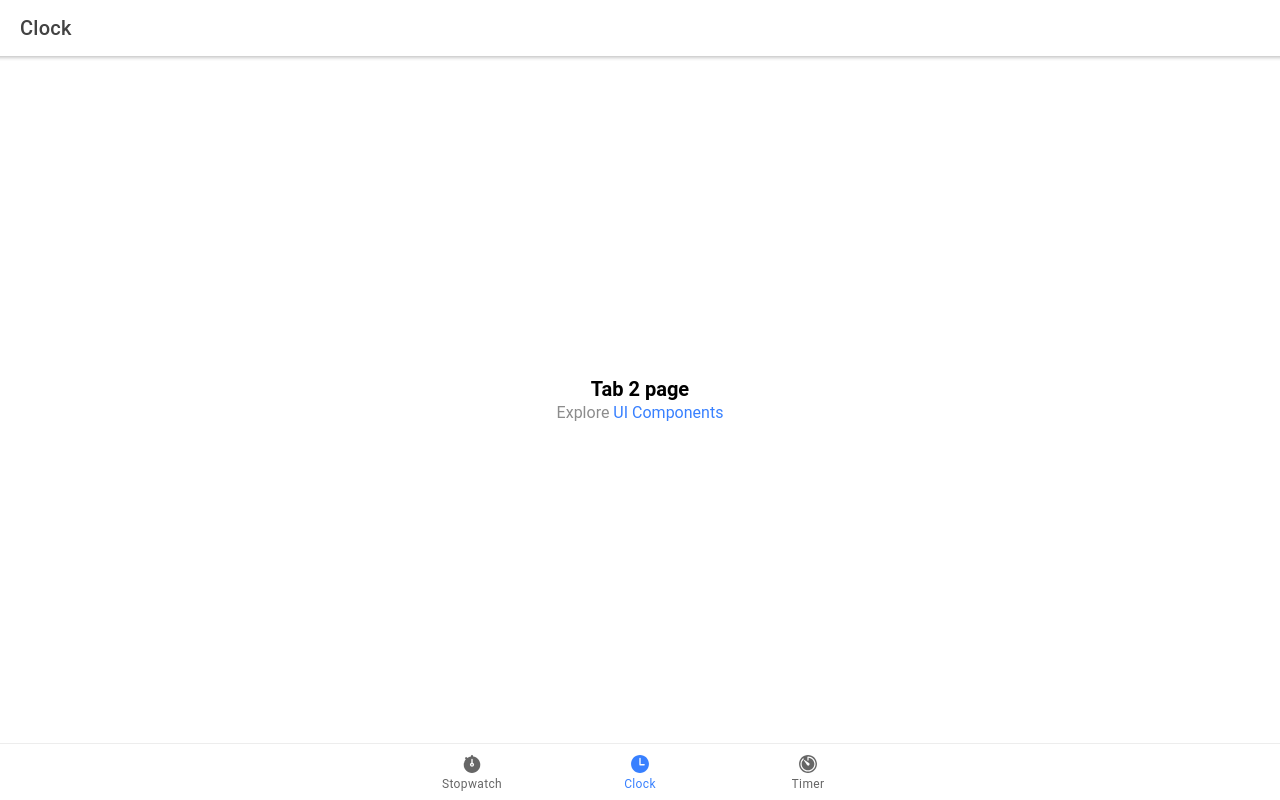
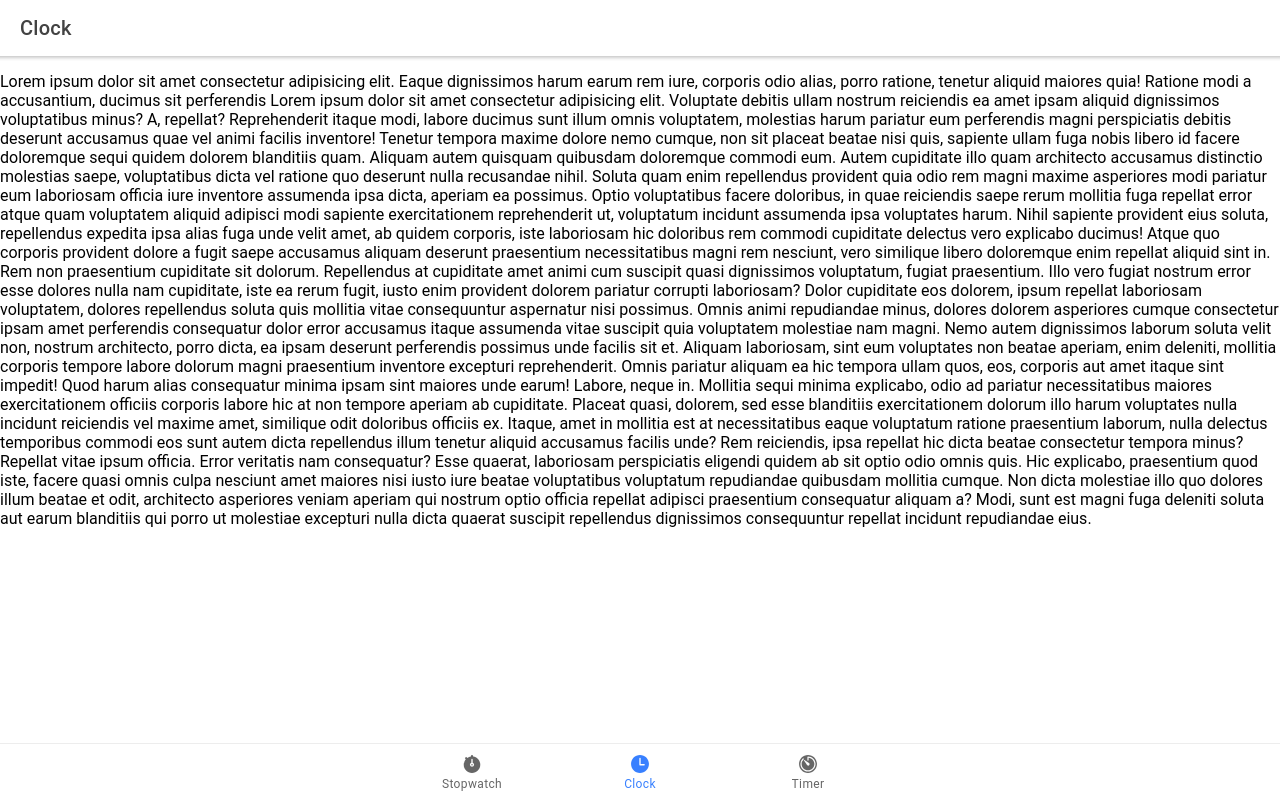
Before and after one commit to Mayank-MP05/Timer-Clock-Stopwatch-Ionic-React-App, a React (Create React App) app: page /clock in a window 1280 px wide. Built offline with nearby package versions, Linux system fonts and the light colour scheme.

Commit message:
Stopwatch Basic UI part 1

```diff
--- a/src/components/Timerdial.tsx
+++ b/src/components/Timerdial.tsx
@@ -14,11 +14,11 @@ const Timerdial: React.FC<ContainerProps> = ({ clock }) => {
   return (
     <div className='container'>
       <h3>HH : MM : SS : MS</h3>
-      <IonItemDivider />
+      <br />
       <h1>
         {clock.hr} | {clock.mm} | {clock.ss} | {clock.ms}
       </h1>
-      <IonItemDivider />
+      <br />
     </div>
   );
 };
--- a/src/pages/Clock.tsx
+++ b/src/pages/Clock.tsx
@@ -23,7 +23,70 @@ const Clock: React.FC = () => {
             <IonTitle size='large'>Tab 2</IonTitle>
           </IonToolbar>
         </IonHeader>
-        <ExploreContainer name='Tab 2 page' />
+        <p>
+          Lorem ipsum dolor sit amet consectetur adipisicing elit. Eaque
+          dignissimos harum earum rem iure, corporis odio alias, porro ratione,
+          tenetur aliquid maiores quia! Ratione modi a accusantium, ducimus sit
+          perferendis Lorem ipsum dolor sit amet consectetur adipisicing elit.
+          Voluptate debitis ullam nostrum reiciendis ea amet ipsam aliquid
+          dignissimos voluptatibus minus? A, repellat? Reprehenderit itaque
+          modi, labore ducimus sunt illum omnis voluptatem, molestias harum
+          pariatur eum perferendis magni perspiciatis debitis deserunt accusamus
+          quae vel animi facilis inventore! Tenetur tempora maxime dolore nemo
+          cumque, non sit placeat beatae nisi quis, sapiente ullam fuga nobis
+          libero id facere doloremque sequi quidem dolorem blanditiis quam.
+          Aliquam autem quisquam quibusdam doloremque commodi eum. Autem
+          cupiditate illo quam architecto accusamus distinctio molestias saepe,
+          voluptatibus dicta vel ratione quo deserunt nulla recusandae nihil.
+          Soluta quam enim repellendus provident quia odio rem magni maxime
+          asperiores modi pariatur eum laboriosam officia iure inventore
+          assumenda ipsa dicta, aperiam ea possimus. Optio voluptatibus facere
+          doloribus, in quae reiciendis saepe rerum mollitia fuga repellat error
+          atque quam voluptatem aliquid adipisci modi sapiente exercitationem
+          reprehenderit ut, voluptatum incidunt assumenda ipsa voluptates harum.
+          Nihil sapiente provident eius soluta, repellendus expedita ipsa alias
+          fuga unde velit amet, ab quidem corporis, iste laboriosam hic
+          doloribus rem commodi cupiditate delectus vero explicabo ducimus!
+          Atque quo corporis provident dolore a fugit saepe accusamus aliquam
+          deserunt praesentium necessitatibus magni rem nesciunt, vero similique
+          libero doloremque enim repellat aliquid sint in. Rem non praesentium
+          cupiditate sit dolorum. Repellendus at cupiditate amet animi cum
+          suscipit quasi dignissimos voluptatum, fugiat praesentium. Illo vero
+          fugiat nostrum error esse dolores nulla nam cupiditate, iste ea rerum
+          fugit, iusto enim provident dolorem pariatur corrupti laboriosam?
+          Dolor cupiditate eos dolorem, ipsum repellat laboriosam voluptatem,
+          dolores repellendus soluta quis mollitia vitae consequuntur aspernatur
+          nisi possimus. Omnis animi repudiandae minus, dolores dolorem
+          asperiores cumque consectetur ipsam amet perferendis consequatur dolor
+          error accusamus itaque assumenda vitae suscipit quia voluptatem
+          molestiae nam magni. Nemo autem dignissimos laborum soluta velit non,
+          nostrum architecto, porro dicta, ea ipsam deserunt perferendis
+          possimus unde facilis sit et. Aliquam laboriosam, sint eum voluptates
+          non beatae aperiam, enim deleniti, mollitia corporis tempore labore
+          dolorum magni praesentium inventore excepturi reprehenderit. Omnis
+          pariatur aliquam ea hic tempora ullam quos, eos, corporis aut amet
+          itaque sint impedit! Quod harum alias consequatur minima ipsam sint
+          maiores unde earum! Labore, neque in. Mollitia sequi minima explicabo,
+          odio ad pariatur necessitatibus maiores exercitationem officiis
+          corporis labore hic at non tempore aperiam ab cupiditate. Placeat
+          quasi, dolorem, sed esse blanditiis exercitationem dolorum illo harum
+          voluptates nulla incidunt reiciendis vel maxime amet, similique odit
+          doloribus officiis ex. Itaque, amet in mollitia est at necessitatibus
+          eaque voluptatum ratione praesentium laborum, nulla delectus
+          temporibus commodi eos sunt autem dicta repellendus illum tenetur
+          aliquid accusamus facilis unde? Rem reiciendis, ipsa repellat hic
+          dicta beatae consectetur tempora minus? Repellat vitae ipsum officia.
+          Error veritatis nam consequatur? Esse quaerat, laboriosam perspiciatis
+          eligendi quidem ab sit optio odio omnis quis. Hic explicabo,
+          praesentium quod iste, facere quasi omnis culpa nesciunt amet maiores
+          nisi iusto iure beatae voluptatibus voluptatum repudiandae quibusdam
+          mollitia cumque. Non dicta molestiae illo quo dolores illum beatae et
+          odit, architecto asperiores veniam aperiam qui nostrum optio officia
+          repellat adipisci praesentium consequatur aliquam a? Modi, sunt est
+          magni fuga deleniti soluta aut earum blanditiis qui porro ut molestiae
+          excepturi nulla dicta quaerat suscipit repellendus dignissimos
+          consequuntur repellat incidunt repudiandae eius.
+        </p>
       </IonContent>
     </IonPage>
   );
--- a/src/pages/Stopwatch.tsx
+++ b/src/pages/Stopwatch.tsx
@@ -5,6 +5,9 @@ import {
   IonPage,
   IonTitle,
   IonToolbar,
+  IonButton,
+  IonList,
+  IonItem,
 } from "@ionic/react";
 import ExploreContainer from "../components/ExploreContainer";
 import "./stopwatch.css";
@@ -23,13 +26,30 @@ const Stopwatch: React.FC = () => {
           <IonTitle>Stopwatch</IonTitle>
         </IonToolbar>
       </IonHeader>
+
+      <IonHeader collapse='condense'>
+        <IonToolbar>
+          <IonTitle size='large'>Stopwatch</IonTitle>
+        </IonToolbar>
+      </IonHeader>
       <IonContent>
-        <IonHeader collapse='condense'>
-          <IonToolbar>
-            <IonTitle size='large'>Stopwatch</IonTitle>
-          </IonToolbar>
-        </IonHeader>
+        {/* Time Dialer Component"*/}
         <Timerdial clock={clock} />
+
+        {/* Clear And Start and Stop button */}
+        <IonButton>Clear</IonButton>
+        <IonButton>Start / Stop</IonButton>
+
+        {/*Note the Time Butto*/}
+        <IonButton>Note this Time ...</IonButton>
+
+        {/*Noted Time List*/}
+        <IonList>
+          <IonItem>Time1</IonItem>
+          <IonItem>Time2</IonItem>
+          <IonItem>Time3</IonItem>
+          <IonItem>Time4</IonItem>
+        </IonList>
       </IonContent>
     </IonPage>
   );
```
